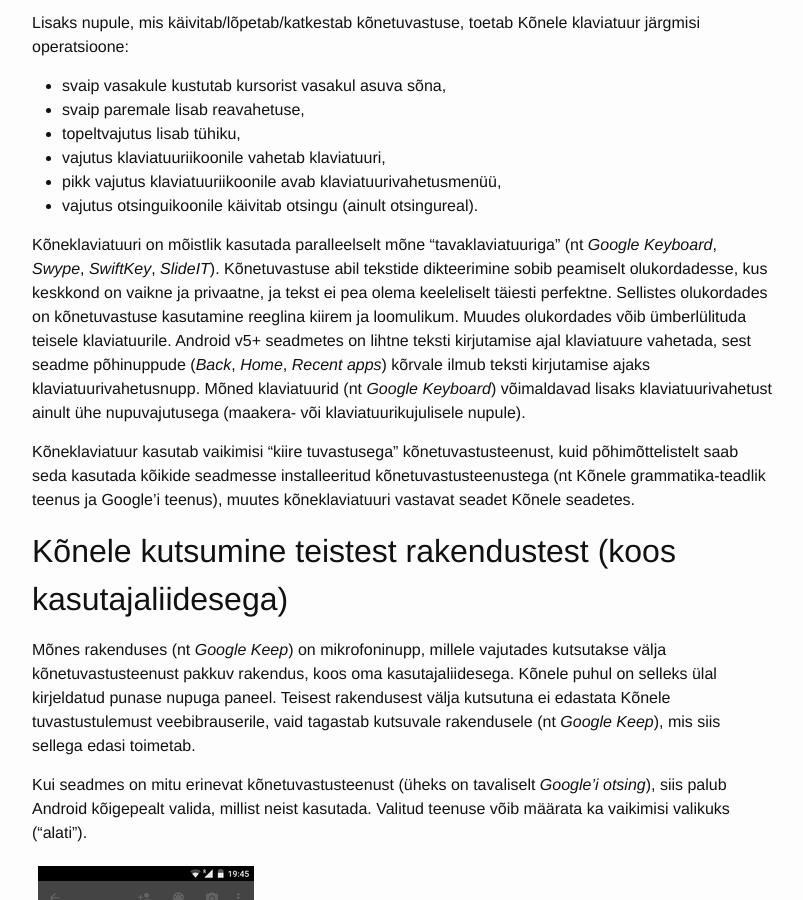
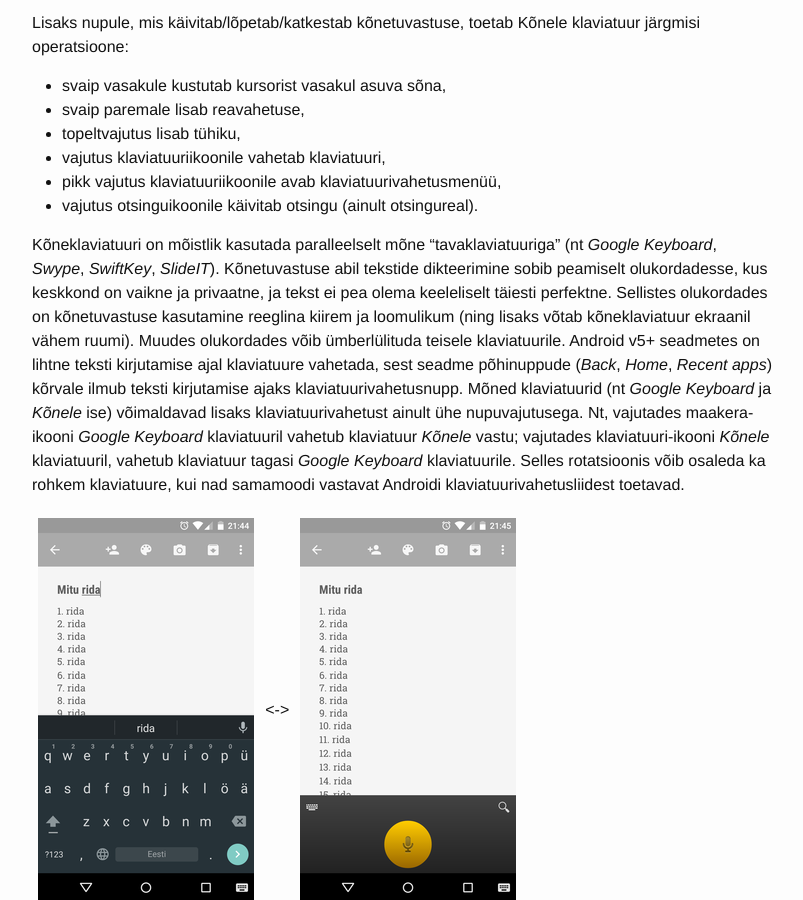
Before and after one commit to Kaljurand/K6nele, a Jekyll site: the page built from docs/et/user_guide.md, in a window 1280 px wide and 900 px high, scrolled down 5058 px. Shown: the whole window, without its empty margins (238-1041 px from the left). Built offline with Jekyll 4.4.1, drawn with Linux system fonts in a browser that asks for light colours.

Commit message:
Add 2 sshots to show Android 5 keyboard switching

```diff
--- a/docs/et/user_guide.md
+++ b/docs/et/user_guide.md
@@ -144,13 +144,21 @@ Kõneklaviatuuri on mõistlik kasutada paralleelselt mõne "tavaklaviatuuriga"
 (nt _Google Keyboard_, _Swype_, _SwiftKey_, _SlideIT_).
 Kõnetuvastuse abil tekstide dikteerimine sobib peamiselt olukordadesse,
 kus keskkond on vaikne ja privaatne, ja tekst ei pea olema keeleliselt täiesti perfektne.
-Sellistes olukordades on kõnetuvastuse kasutamine reeglina kiirem ja loomulikum.
+Sellistes olukordades on kõnetuvastuse kasutamine reeglina kiirem ja loomulikum
+(ning lisaks võtab kõneklaviatuur ekraanil vähem ruumi).
 Muudes olukordades võib ümberlülituda teisele klaviatuurile.
 Android v5+ seadmetes on lihtne teksti kirjutamise ajal klaviatuure
 vahetada, sest seadme põhinuppude (_Back_, _Home_, _Recent apps_) kõrvale ilmub teksti kirjutamise
-ajaks klaviatuurivahetusnupp. Mõned klaviatuurid (nt _Google Keyboard_)
-võimaldavad lisaks klaviatuurivahetust ainult ühe nupuvajutusega
-(maakera- või klaviatuurikujulisele nupule).
+ajaks klaviatuurivahetusnupp. Mõned klaviatuurid (nt _Google Keyboard_ ja _Kõnele_ ise)
+võimaldavad lisaks klaviatuurivahetust ainult ühe nupuvajutusega. Nt, vajutades maakera-ikooni
+_Google Keyboard_ klaviatuuril vahetub klaviatuur _Kõnele_ vastu; vajutades klaviatuuri-ikooni
+_Kõnele_ klaviatuuril, vahetub klaviatuur tagasi _Google Keyboard_ klaviatuurile.
+Selles rotatsioonis võib osaleda ka rohkem klaviatuure,
+kui nad samamoodi vastavat Androidi klaviatuurivahetusliidest toetavad.
+
+<img src="{{ site.baseurl }}/images/et/Screenshot_2015-05-11-21-44-34.png">
+&lt;->
+<img src="{{ site.baseurl }}/images/et/Screenshot_2015-05-11-21-45-08.png">
 
 Kõneklaviatuur kasutab vaikimisi "kiire tuvastusega" kõnetuvastusteenust, kuid põhimõttelistelt
 saab seda kasutada kõikide seadmesse installeeritud kõnetuvastusteenustega
```
Also changed, not shown: images/et/Screenshot_2015-05-11-21-44-34.png (added), images/et/Screenshot_2015-05-11-21-45-08.png (added).
